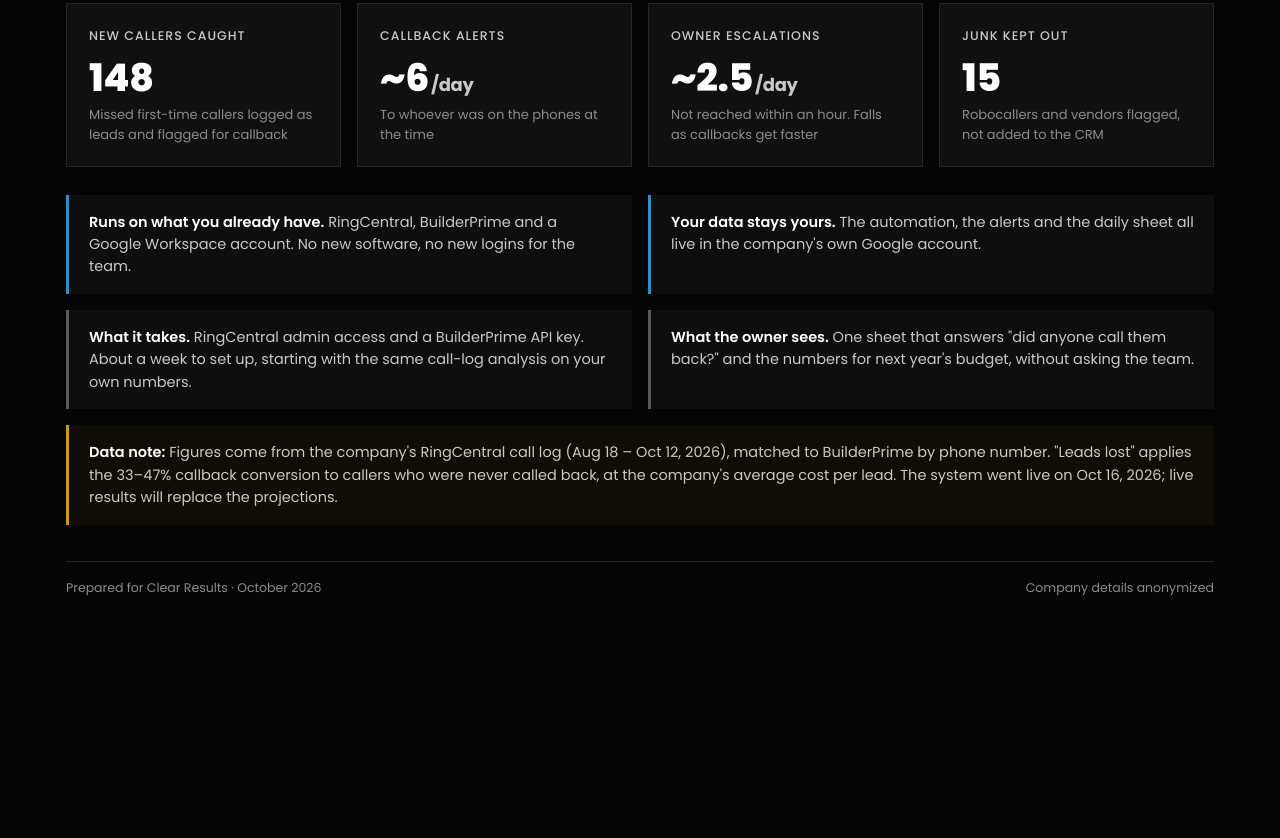
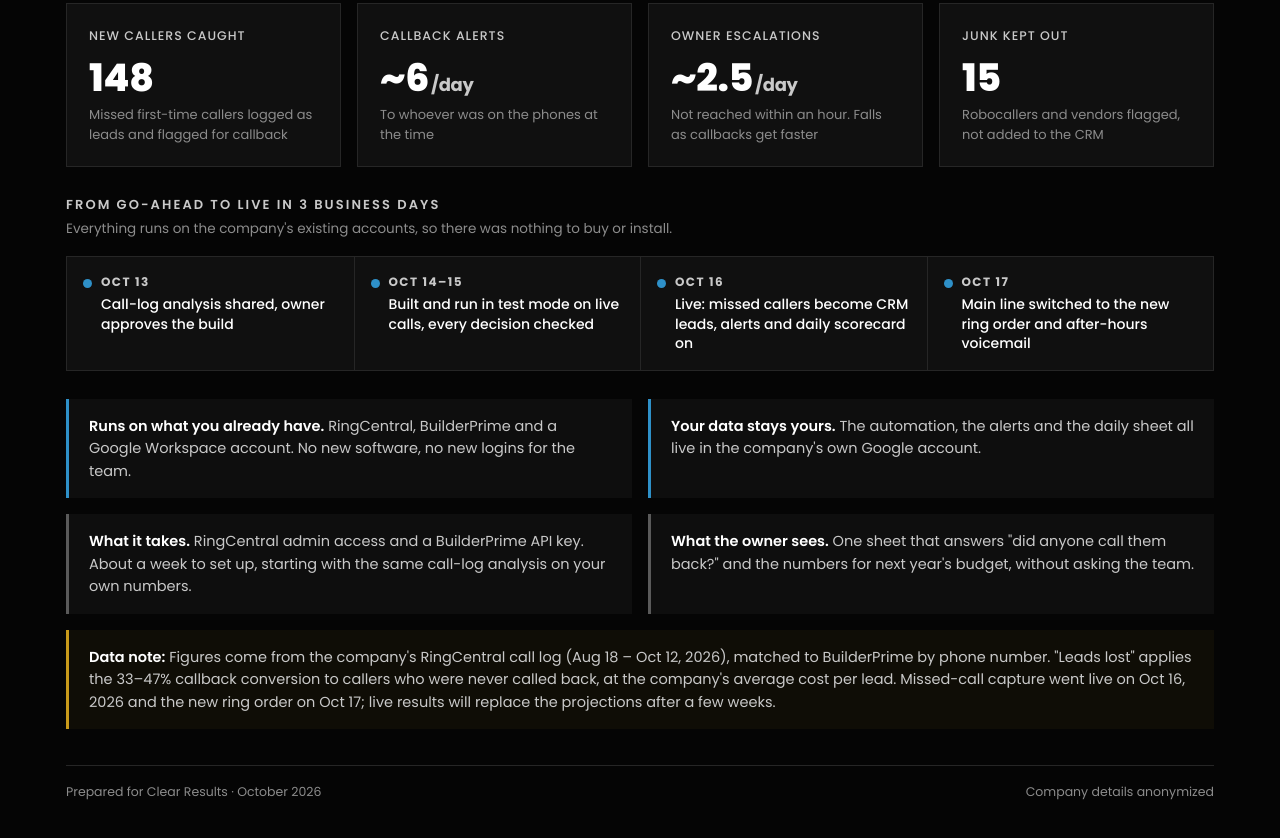
Before and after one commit to devdanielbrandaobkp-hash/missed-call-recovery, a plain HTML site: page index.html in a window 1280 px wide. Shown: the part 1068-1906 px from the top of the page. Before the commit the page ends 1721 px from the top, so only its background shows below. Drawn offline with Linux system fonts and the light colour scheme.

Commit message:
Add go-live timeline; note routing live since Oct 17
Co-Authored-By: Claude Opus 5.5 <noreply@anthropic.com>

```diff
--- a/index.html
+++ b/index.html
@@ -104,6 +104,16 @@
   .callouts { display: grid; grid-template-columns: 1fr 1fr; gap: 16px; }
   .callouts .callout { margin-top: 0; }
 
+  /* Timeline */
+  .timeline { display: grid; grid-template-columns: repeat(4, 1fr); margin-top: 16px; border: 1px solid var(--line); background: var(--card); }
+  .tl { position: relative; padding: 16px 18px 16px 34px; }
+  .tl + .tl { border-left: 1px solid var(--line); }
+  .tl::before { content: ""; position: absolute; left: 16px; top: 22px; width: 9px; height: 9px; border-radius: 50%; background: var(--blue); }
+  .tl .d { font-size: 12px; font-weight: 700; letter-spacing: .12em; text-transform: uppercase; color: var(--ink-2); }
+  .tl .t { font-size: 14px; color: var(--ink); margin-top: 4px; font-weight: 500; line-height: 1.4; }
+  @media (max-width: 1080px) { .timeline { grid-template-columns: 1fr 1fr; } .tl:nth-child(3) { border-left: none; } .tl:nth-child(n+3) { border-top: 1px solid var(--line); } }
+  @media (max-width: 640px) { .timeline { grid-template-columns: 1fr; } .tl + .tl { border-left: none; border-top: 1px solid var(--line); } }
+
   footer { margin-top: 36px; padding-top: 16px; border-top: 1px solid var(--line); display: flex; justify-content: space-between; gap: 12px; flex-wrap: wrap; font-size: 12.5px; color: var(--muted); }
 
   /* Tooltip */
@@ -208,6 +218,17 @@
     </div>
   </section>
 
+  <section class="section">
+    <h2>From go-ahead to live in 3 business days</h2>
+    <p class="lede">Everything runs on the company's existing accounts, so there was nothing to buy or install.</p>
+    <div class="timeline">
+      <div class="tl"><div class="d">Oct 13</div><div class="t">Call-log analysis shared, owner approves the build</div></div>
+      <div class="tl"><div class="d">Oct 14–15</div><div class="t">Built and run in test mode on live calls, every decision checked</div></div>
+      <div class="tl"><div class="d">Oct 16</div><div class="t">Live: missed callers become CRM leads, alerts and daily scorecard on</div></div>
+      <div class="tl"><div class="d">Oct 17</div><div class="t">Main line switched to the new ring order and after-hours voicemail</div></div>
+    </div>
+  </section>
+
   <section class="section callouts">
     <div class="callout"><b>Runs on what you already have.</b> RingCentral, BuilderPrime and a Google Workspace account. No new software, no new logins for the team.</div>
     <div class="callout"><b>Your data stays yours.</b> The automation, the alerts and the daily sheet all live in the company's own Google account.</div>
@@ -215,7 +236,7 @@
     <div class="callout gray"><b>What the owner sees.</b> One sheet that answers "did anyone call them back?" and the numbers for next year's budget, without asking the team.</div>
   </section>
 
-  <div class="callout gold"><b>Data note:</b> Figures come from the company's RingCentral call log (Aug 18 – Oct 12, 2026), matched to BuilderPrime by phone number. "Leads lost" applies the 33–47% callback conversion to callers who were never called back, at the company's average cost per lead. The system went live on Oct 16, 2026; live results will replace the projections.</div>
+  <div class="callout gold"><b>Data note:</b> Figures come from the company's RingCentral call log (Aug 18 – Oct 12, 2026), matched to BuilderPrime by phone number. "Leads lost" applies the 33–47% callback conversion to callers who were never called back, at the company's average cost per lead. Missed-call capture went live on Oct 16, 2026 and the new ring order on Oct 17; live results will replace the projections after a few weeks.</div>
 
   <footer>
     <span>Prepared for Clear Results · October 2026</span>
```
